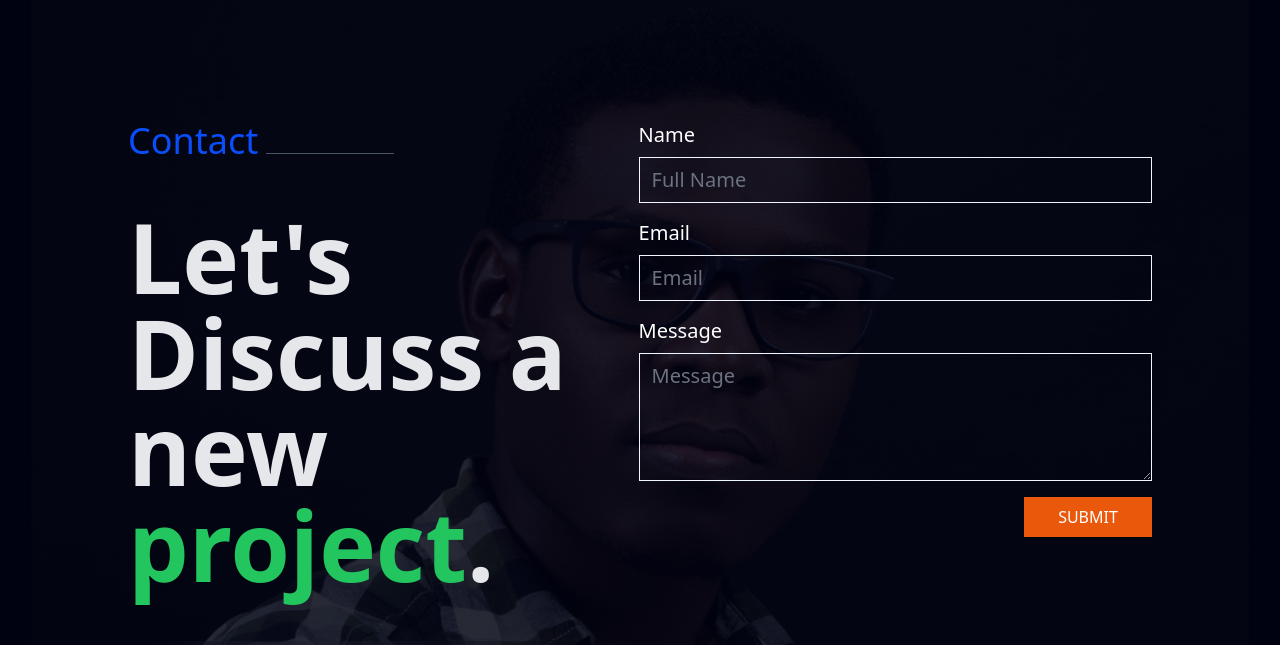
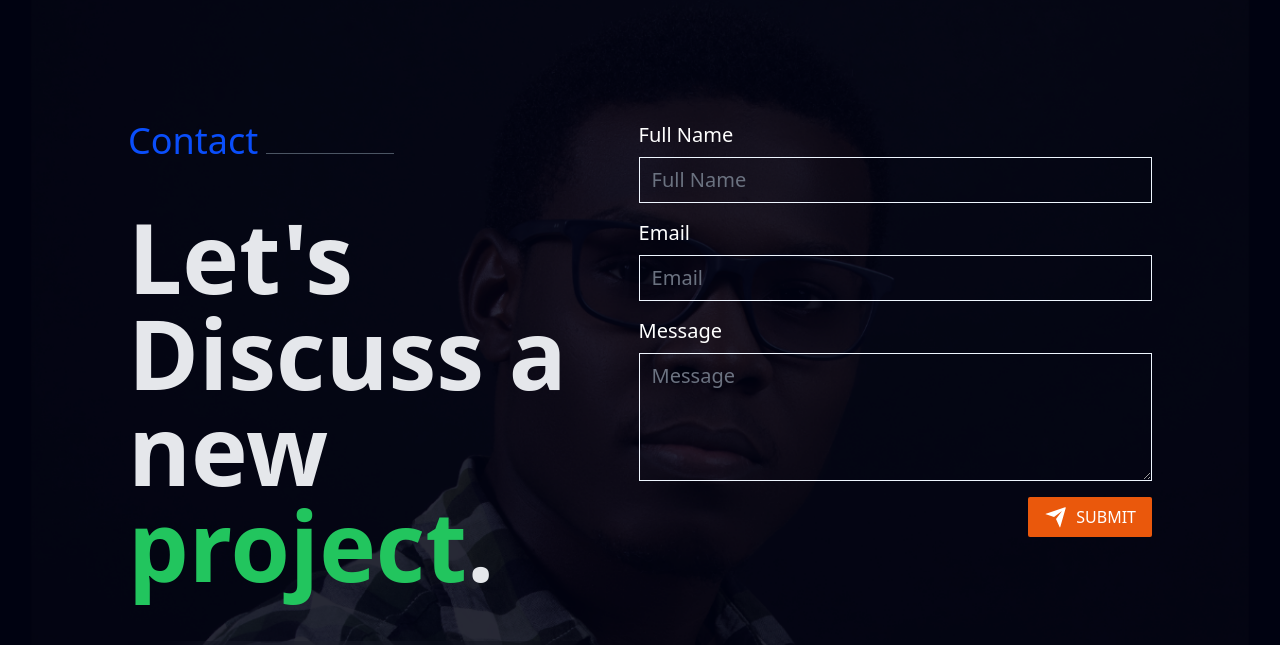
Before and after one commit to stanleySimeon/portfolio, a React (Create React App) app: page / in a window 1280 px wide. Shown: the part 3740-4385 px from the top of the page. Built offline with nearby package versions, Linux system fonts and the light colour scheme.

Commit message:
Add animation to the form btn

```diff
--- a/src/components/Contact.js
+++ b/src/components/Contact.js
@@ -1,4 +1,6 @@
+/* eslint-disable max-len */
 import React from 'react';
+import send from '../assets/buttons/send.svg';
 
 export default function Contact() {
   return (
@@ -23,22 +25,29 @@ export default function Contact() {
             I’d love to help with it.
           </p>
         </div>
-        <form action="https://formspree.io/f/xpzbqlab" method="POST" autoComplete="off" id="contact-form" className="w-full h-auto flex flex-col justify-center items-center gap-4 col text-myPortfolio-white">
+        <form action="https://formspree.io/f/xpzbqlab" method="POST" id="contact-form" autoComplete="none" className="w-full h-auto flex flex-col justify-center items-center gap-4 col text-myPortfolio-white">
           <label htmlFor="name" className="w-full flex flex-col gap-2">
-            <span className="text-xl">Name</span>
-            <input type="text" name="name" placeholder="Full Name" required id="name" className="w-full bg-transparent text-xl border-blue-50 focus:none outline-none" />
+            <span className="text-xl">Full Name</span>
+            <input type="text" name="name" placeholder="Full Name" autoComplete="none" required id="email" className="w-full bg-transparent text-xl border-blue-50 outline-none focus-none" />
           </label>
           <label htmlFor="email" className="w-full flex flex-col gap-2">
             <span className="text-xl">Email</span>
-            <input type="email" name="email" placeholder="Email" required id="email" className="w-full bg-transparent text-xl border-blue-50 outline-none" />
+            <input type="email" name="email" placeholder="Email" autoComplete="none" required id="email" className="w-full bg-transparent text-xl border-blue-50 outline-none" />
           </label>
           <label htmlFor="message" className="w-full flex flex-col gap-2">
             <span className="text-xl">Message</span>
             <textarea name="message" placeholder="Message" required id="message" className="w-full bg-transparent text-xl border-blue-50 outline-none h-32 " />
           </label>
-          <span className="w-full flex justify-end">
-            <button type="submit" className="w-32 uppercase text-white px-4 py-2 bg-orange-600 font-medium">submit</button>
-          </span>
+          <div className="w-full flex justify-end submitBtn">
+            <button type="submit" className="flex overflow-hidden transition-all duration-75 uppercase text-white px-4 py-2 bg-orange-600 font-medium rounded-sm">
+              <div className="wrapper">
+                <div className="wrapper-1">
+                  <img src={send} alt="send" className="block transform origin-center transition-transform duration-300 ease-in-out" />
+                </div>
+              </div>
+              <span className="text ml-2 transition-all duration-500 ease-in-out">Submit</span>
+            </button>
+          </div>
         </form>
       </div>
     </section>
--- a/src/normalize.css
+++ b/src/normalize.css
@@ -122,3 +122,29 @@ ul.thumbs,
   position: absolute !important;
   top: 95% !important;
 }
+
+.submitBtn button:hover .wrapper-1 {
+  animation: flying-from-left-to-right 0.6s ease-in-out infinite alternate;
+}
+
+button:hover img {
+  transform: translateX(2rem) rotate(45deg) scale(1.1);
+}
+
+button:hover span {
+  transform: translateX(5rem);
+}
+
+button:active {
+  transform: scale(0.95);
+}
+
+@keyframes flying-from-left-to-right {
+  from {
+    transform: translateY(0.1rem);
+  }
+
+  to {
+    transform: translateY(-0.1em);
+  }
+}
```
Also changed, not shown: .eslintrc.json, src/assets/buttons/send.svg (added).
